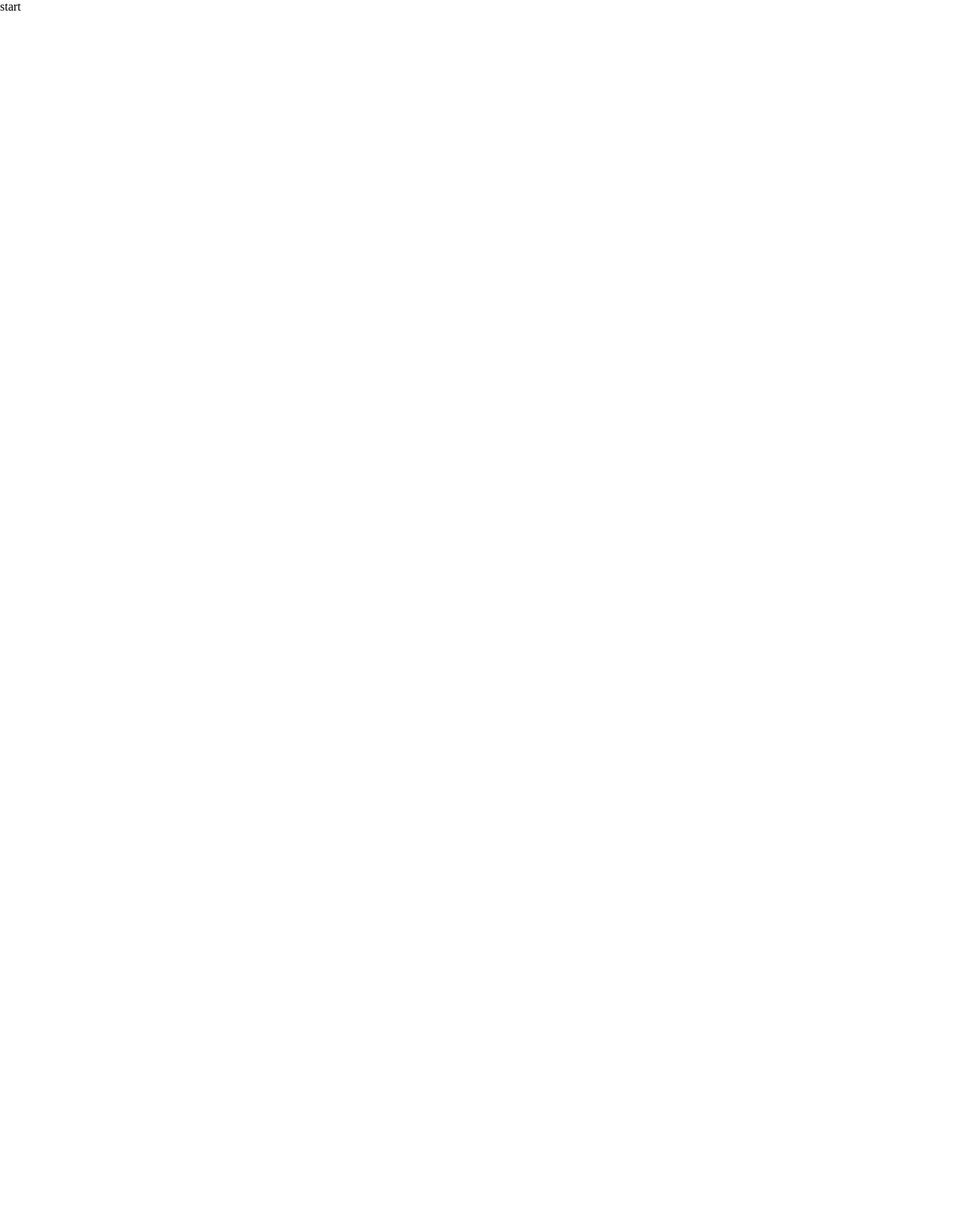
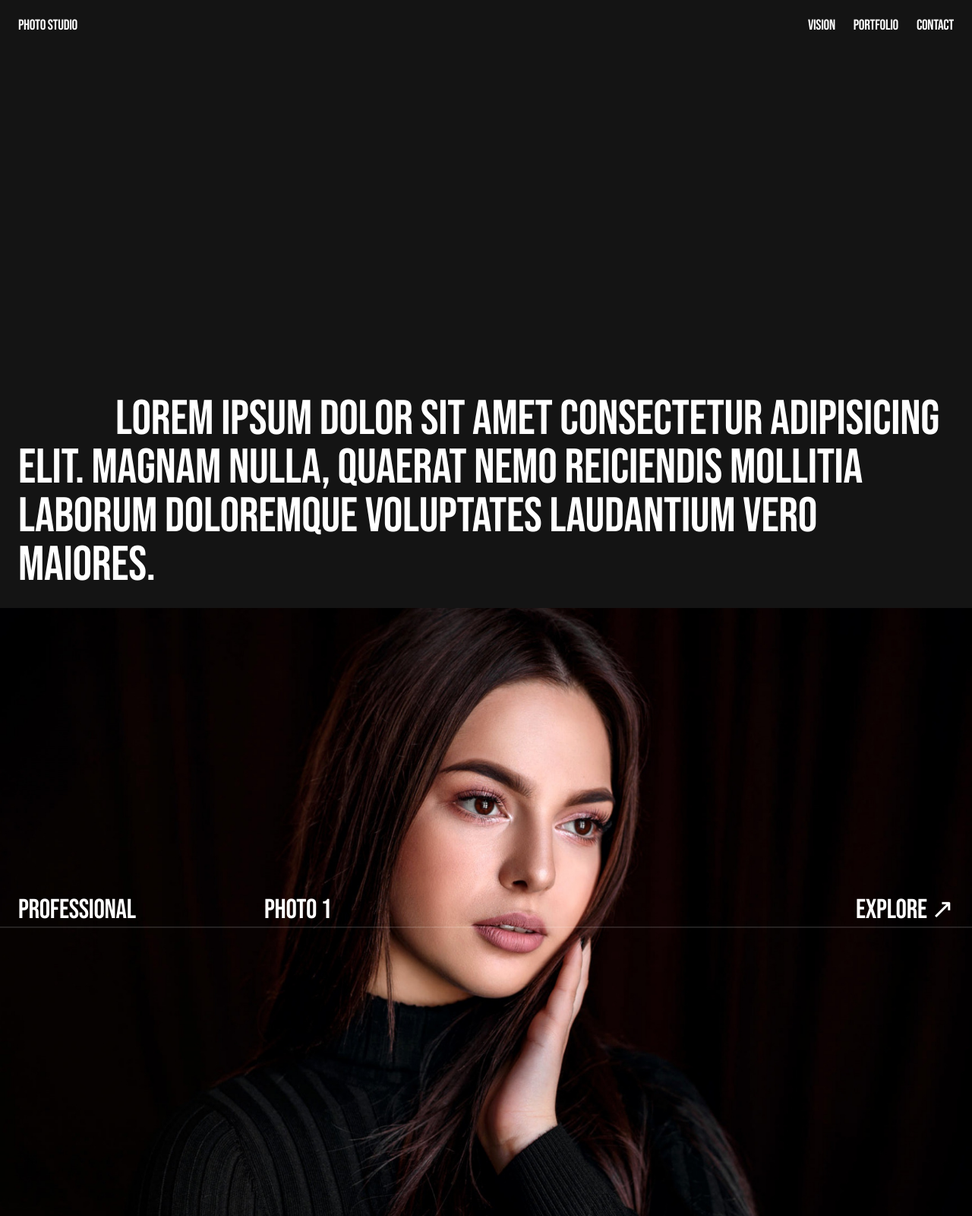
Before and after one commit to freetimezp/usefull-things-182-slider, a website built with Vite: page index.html in a window 1280 px wide. Shown: the top 1600 px of the page at 76% size. Before the commit the page ends 800 px from the top, so only its background shows below. Built offline with nearby package versions, Linux system fonts and the light colour scheme.

Commit message:
02. usefull-things-182-slider. UI.

```diff
--- a/index.html
+++ b/index.html
@@ -10,7 +10,48 @@
     </head>
 
     <body>
-        start
+        <nav>
+            <a href="#">Photo Studio</a>
+            <div class="nav-items">
+                <a href="#">Vision</a>
+                <a href="#">Portfolio</a>
+                <a href="#">Contact</a>
+            </div>
+        </nav>
+
+        <section class="intro">
+            <h1>
+                Lorem ipsum dolor sit amet consectetur adipisicing elit. Magnam nulla, quaerat nemo reiciendis mollitia
+                laborum doloremque voluptates laudantium vero maiores.
+            </h1>
+        </section>
+
+        <section class="sticky-slider">
+            <div class="slide-images">
+                <div class="img" id="img-1">
+                    <img src="./src/assets/images/img1.jpg" alt="" />
+                </div>
+            </div>
+
+            <div class="slide-info">
+                <div class="slide-title-prefix">
+                    <p>Professional</p>
+                </div>
+                <div class="slide-title">
+                    <p id="title-text">Photo 1</p>
+                </div>
+                <div class="slide-link">
+                    <a href="#">Explore &#8599;</a>
+                </div>
+            </div>
+        </section>
+
+        <section class="outro">
+            <h1>
+                Lorem ipsum dolor sit amet consectetur, adipisicing elit. Iure at illum ipsa eius architecto possimus
+                recusandae suscipit magnam. At nam eveniet provident blanditiis, beatae itaque.
+            </h1>
+        </section>
 
         <script type="module" src="./src/assets/js/main.js"></script>
     </body>
--- a/src/assets/css/style.css
+++ b/src/assets/css/style.css
@@ -1,3 +1,5 @@
+@import url("https://fonts.googleapis.com/css2?family=Bebas+Neue&display=swap");
+
 * {
     padding: 0;
     margin: 0;
@@ -9,3 +11,134 @@
 a {
     text-decoration: none;
 }
+
+body {
+    font-family: Bebas Neue;
+    max-width: 100%;
+    overflow-x: hidden;
+}
+
+img {
+    width: 100%;
+    height: 100%;
+    object-fit: cover;
+    transition: transform 0.1s ease-out;
+    transform-origin: center center;
+}
+
+nav {
+    position: fixed;
+    top: 0;
+    width: 100%;
+    padding: 1.5em;
+    display: flex;
+    justify-content: space-between;
+    gap: 1.5em;
+    z-index: 2;
+}
+
+.nav-items {
+    display: flex;
+    gap: 1.5em;
+}
+
+h1,
+a,
+p {
+    color: #fff;
+    font-weight: 500;
+    line-height: 100%;
+    letter-spacing: -0.02rem;
+    -webkit-font-smoothing: antialiased;
+}
+
+h1 {
+    text-indent: 8rem;
+    font-size: 4rem;
+}
+
+a,
+p {
+    font-size: 1.2rem;
+}
+
+section {
+    position: relative;
+    width: 100vw;
+    height: 100svh;
+    padding: 1.5em;
+    overflow: hidden;
+}
+
+.intro,
+.outro {
+    display: flex;
+    justify-content: center;
+    align-items: flex-end;
+    background-color: #141414;
+}
+
+.slide-images,
+.img,
+.img-container,
+.strip {
+    position: absolute;
+    top: 0;
+    left: 0;
+    width: 100%;
+    height: 100%;
+}
+
+.slide-info {
+    position: absolute;
+    top: 50%;
+    left: 0;
+    transform: translateY(-50%);
+    width: 100vw;
+    padding: 0 1.5em;
+    display: flex;
+    gap: 2em;
+    border-bottom: 1px solid rgba(255, 255, 255, 0.25);
+}
+
+.slide-info > * {
+    flex: 1;
+}
+
+.slide-info p,
+.slide-link a {
+    font-size: 36px;
+    will-change: transform;
+}
+
+.slide-link {
+    display: flex;
+    justify-content: flex-end;
+}
+
+.slide-title {
+    position: relative;
+    flex: 2;
+    height: 40px;
+    overflow: hidden;
+}
+
+.slide-title p {
+    clip-path: polygon(0 0, 100% 0, 100% 100%, 0% 100%);
+}
+
+@media (max-width: 1000px) {
+    h1 {
+        font-size: 2rem;
+    }
+    .slide-title-prefix {
+        display: none;
+    }
+    .slide-title {
+        height: 22px;
+    }
+    .slide-info p,
+    .slide-link a {
+        font-size: 18px;
+    }
+}
```
Also changed, not shown: src/assets/images/img1.jpg (added), src/assets/images/img2.jpg (added), src/assets/images/img3.jpg (added), src/assets/images/img4.jpg (added), src/assets/images/img5.jpg (added), 1 other file.
